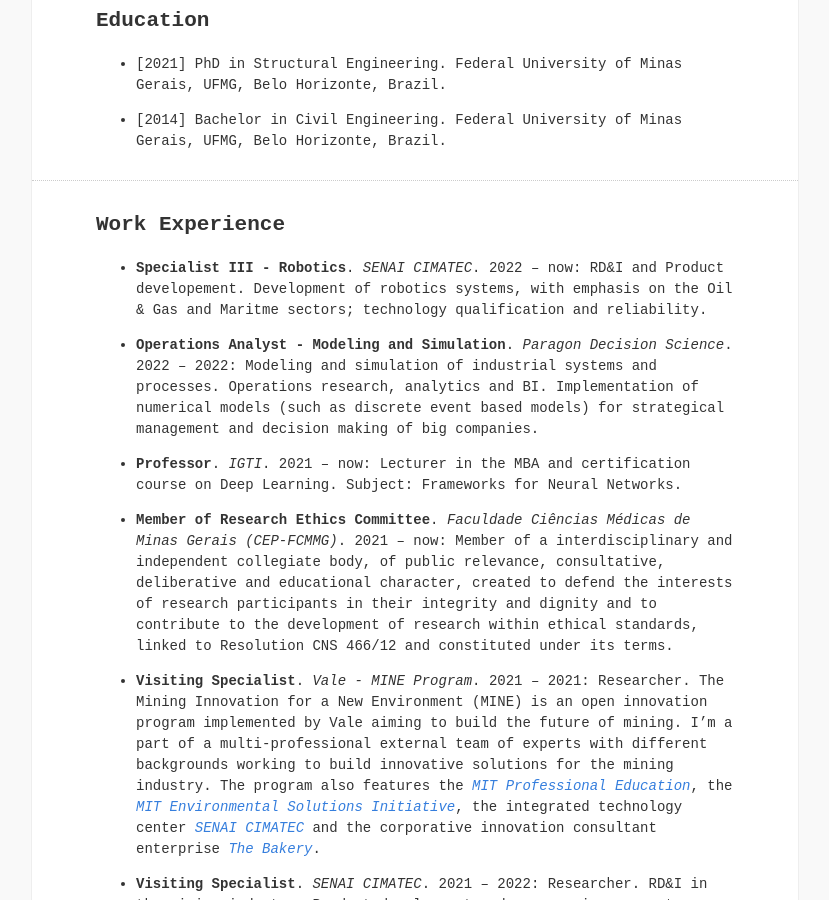
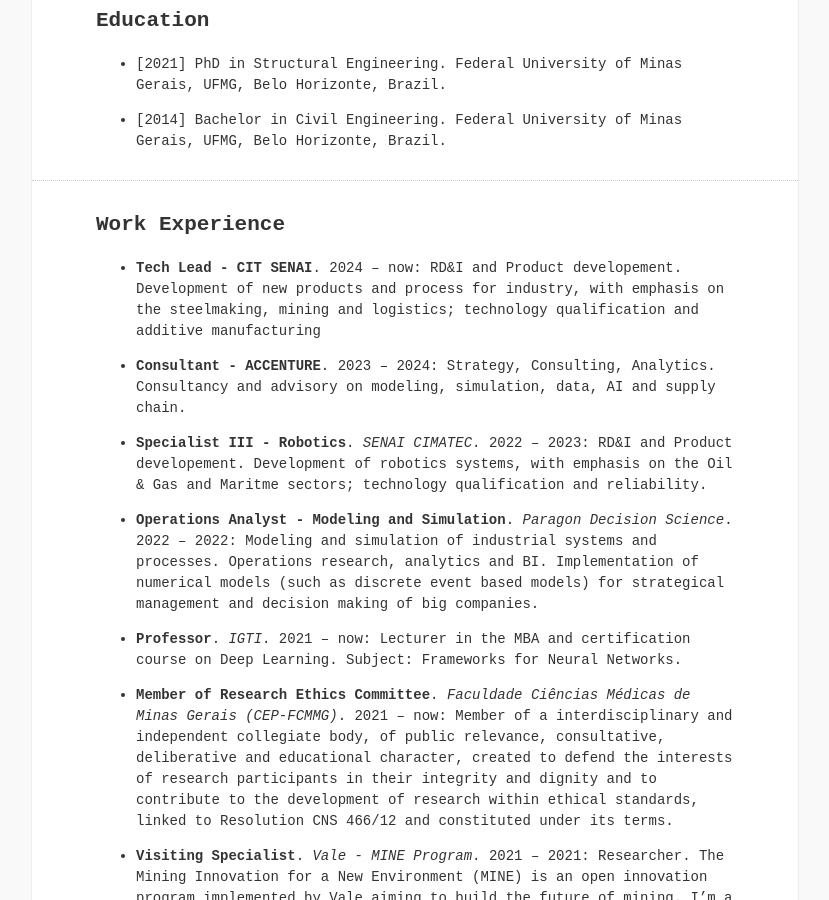
Before and after one commit to hasmonteiro/hasmonteiro.github.io, a Jekyll site: the page built from _pages/cv.md, in a window 1280 px wide and 900 px high, scrolled down 1858 px. Shown: the whole window, without its empty margins (225-1054 px from the left). Built offline with Jekyll 4.4.1, drawn with Linux system fonts in a browser that asks for light colours; nearby versions of some CDN libraries.

Commit message:
update cv

```diff
--- a/_pages/cv.md
+++ b/_pages/cv.md
@@ -54,7 +54,11 @@
 ______________________________________________________________________________________
 ## Work Experience
 
-- __Specialist III - Robotics__. _SENAI CIMATEC_. 2022 -- now: RD&I and Product developement. Development of robotics systems, with emphasis on the Oil & Gas and Maritme sectors; technology qualification and reliability.
+- __Tech Lead - CIT SENAI__. 2024 -- now: RD&I and Product developement. Development of new products and process for industry, with emphasis on the steelmaking, mining and logistics; technology qualification and additive manufacturing
+
+- __Consultant - ACCENTURE__. 2023 -- 2024: Strategy, Consulting, Analytics. Consultancy and advisory on modeling, simulation, data, AI and supply chain.
+
+- __Specialist III - Robotics__. _SENAI CIMATEC_. 2022 -- 2023: RD&I and Product developement. Development of robotics systems, with emphasis on the Oil & Gas and Maritme sectors; technology qualification and reliability.
 
 - __Operations Analyst - Modeling and Simulation__. _Paragon Decision Science_. 2022 -- 2022: Modeling and simulation of industrial systems and processes. Operations research, analytics and BI. Implementation of numerical models (such as discrete event based models) for strategical management and decision making of big companies.
 
```
Also changed, not shown: 2 other files.
